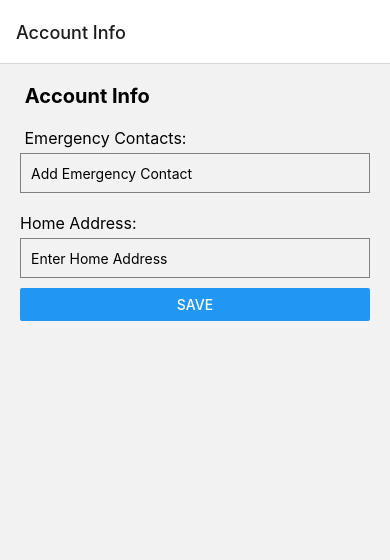
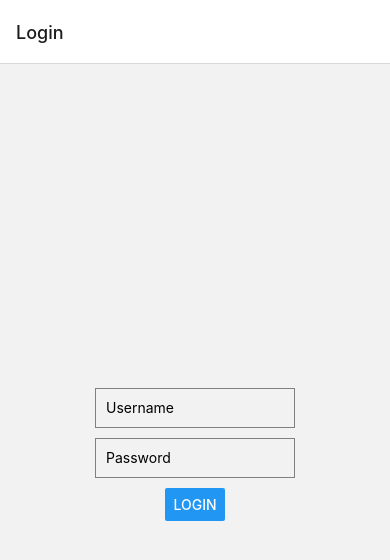
Before and after one commit to michellerosem/SheHacks8, a React Native app: screen / in a window 390 px wide. Shown: the top 560 px of the page. Built offline with nearby package versions, Linux system fonts and the light colour scheme.

Commit message:
imported LoginScreen.js to App.js

```diff
--- a/App.js
+++ b/App.js
@@ -3,6 +3,7 @@ import { StyleSheet, Text, View } from 'react-native';
 import { NavigationContainer } from '@react-navigation/native';
 import { createStackNavigator } from '@react-navigation/stack';
 import AccountInfo from './AccountInfo'; //Connects to AccountInfo.js file
+import LoginScreen from './LoginScreen';
 
 const Stack = createStackNavigator();
 
@@ -10,7 +11,9 @@ const App = () => {
   return (
     <NavigationContainer>
       <Stack.Navigator>
+        <Stack.Screen name="Login" component={LoginScreen} />
         <Stack.Screen name="Account Info" component={AccountInfo} />
+
       </Stack.Navigator>
     </NavigationContainer>
   );
```
